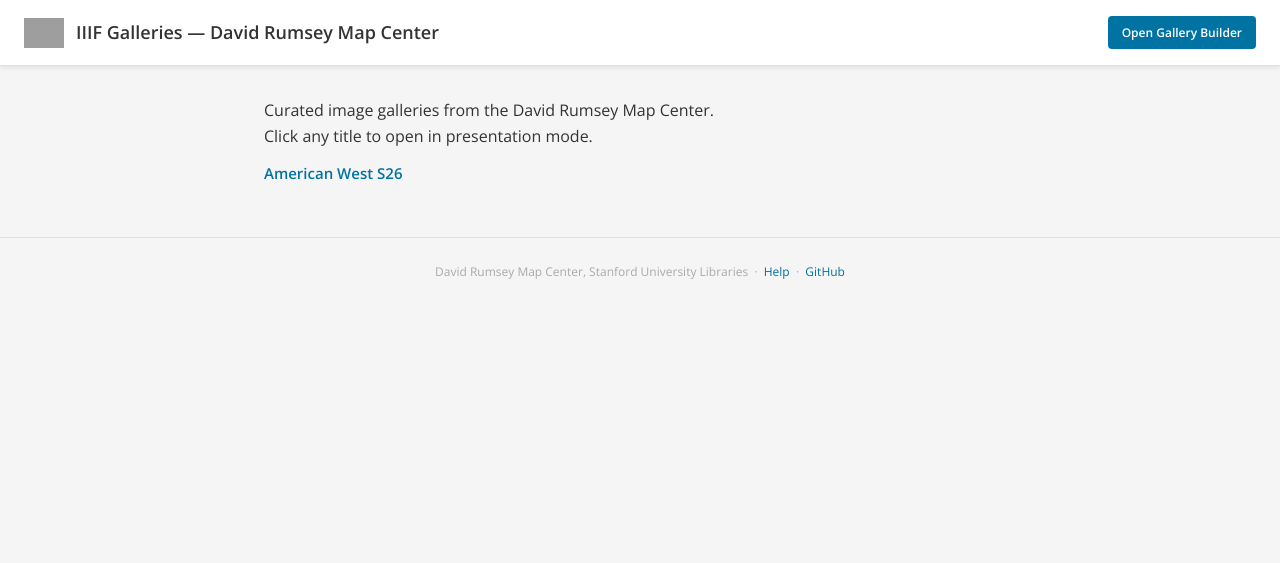
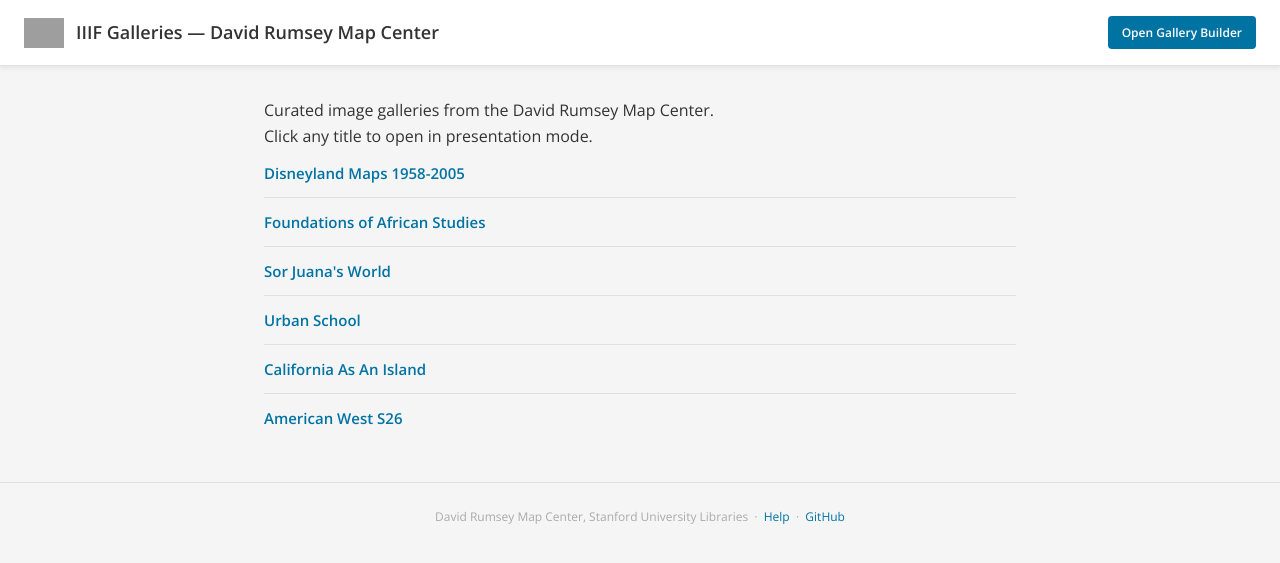
Before and after one commit to davidrumseymapcenter/iiif-galleries, a Jekyll site: the page built from index.md, in a window 1280 px wide. Shown: the top 563 px of the page. Built offline with Jekyll 4.4.1, drawn with Linux system fonts in a browser that asks for light colours; grey boxes are pictures that could not be loaded.

Commit message:
Auto-update gallery index

```diff
--- a/index.md
+++ b/index.md
@@ -7,5 +7,10 @@ Curated image galleries from the David Rumsey Map Center.
 Click any title to open in presentation mode.
 
 <ul class="gallery-list">
+<li><a href="https://davidrumseymapcenter.github.io/set-builder/presentation.html?file=https://raw.githubusercontent.com/davidrumseymapcenter/iiif-galleries/main/galleries/Disneyland Maps 1958-2005-gallery.json" target="_blank">Disneyland Maps 1958-2005</a></li>
+<li><a href="https://davidrumseymapcenter.github.io/set-builder/presentation.html?file=https://raw.githubusercontent.com/davidrumseymapcenter/iiif-galleries/main/galleries/Foundations of African Studies-gallery.json" target="_blank">Foundations of African Studies</a></li>
+<li><a href="https://davidrumseymapcenter.github.io/set-builder/presentation.html?file=https://raw.githubusercontent.com/davidrumseymapcenter/iiif-galleries/main/galleries/Sor Juana's World-gallery.json" target="_blank">Sor Juana's World</a></li>
+<li><a href="https://davidrumseymapcenter.github.io/set-builder/presentation.html?file=https://raw.githubusercontent.com/davidrumseymapcenter/iiif-galleries/main/galleries/Urban School-gallery.json" target="_blank">Urban School</a></li>
+<li><a href="https://davidrumseymapcenter.github.io/set-builder/presentation.html?file=https://raw.githubusercontent.com/davidrumseymapcenter/iiif-galleries/main/galleries/california_as_an_island-gallery.json" target="_blank">California As An Island</a></li>
 <li><a href="https://davidrumseymapcenter.github.io/set-builder/presentation.html?file=https://raw.githubusercontent.com/davidrumseymapcenter/iiif-galleries/main/galleries/test_gallery.json" target="_blank">American West S26</a></li>
 </ul>
```
